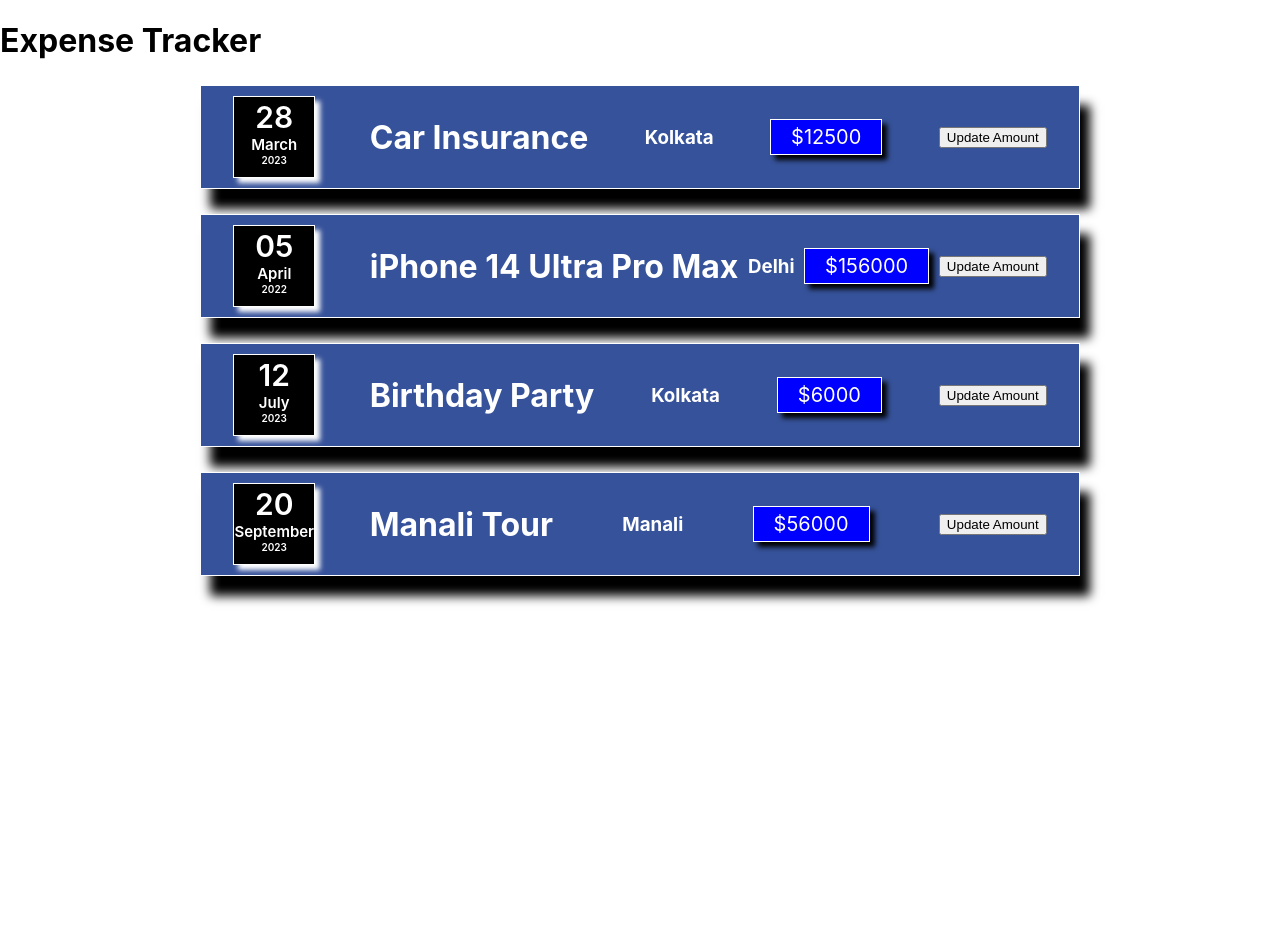
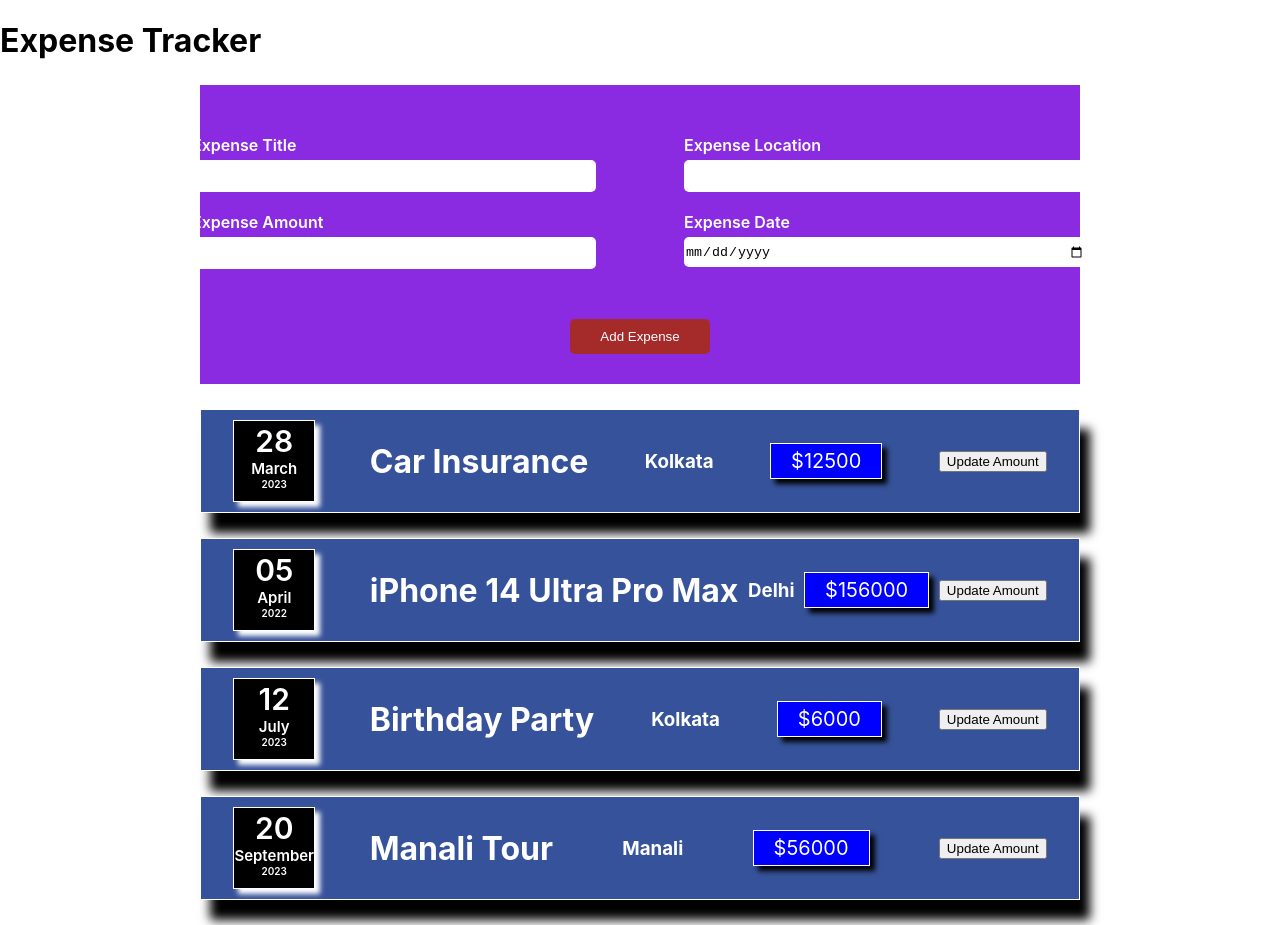
Before and after one commit to SurajRoy0/React-Expense-Tracker, a React (Create React App) app: page / in a window 1280 px wide. Before the commit the page ends 800 px from the top, so only its background shows below. Built offline with nearby package versions, Linux system fonts and the light colour scheme.

Commit message:
Form and onChange event Added

```diff
--- a/src/App.js
+++ b/src/App.js
@@ -1,4 +1,5 @@
 import Expenses from "./components/Expenses/Expenses";
+import NewExpense from "./components/NewExpense/NewExpense";
 
 function App() {
 const expenses  = [
@@ -37,6 +38,7 @@
   return (
     <div>
       <h1>Expense Tracker</h1>
+      <NewExpense />
       <Expenses item = { expenses }/>
     </div>
   );
--- /dev/null
+++ b/src/components/NewExpense/ExpenseForm.css
@@ -0,0 +1,44 @@
+.new-expense__controls, col{
+    display: flex;
+    justify-content: center;
+    gap:10%;
+    padding-bottom: 40px;
+    padding-top: 40px;
+}
+
+.new-expense__control {
+    display: flex;
+    flex-direction: column;
+    padding: 10px 0;
+}
+
+.new-expense__control input {
+    height: 30px;
+    width: 400px;
+    border: none;
+    border-radius: 5px;
+}
+
+.new-expense__control label {
+   color: white;
+   font-weight: 600;
+   margin-bottom: 5px;
+}
+
+.new-expense__submit {
+    display: flex;
+    justify-content: center;
+}
+
+.new-expense__submit button{
+    padding: 10px 30px;
+    background-color: brown;
+    color: white;
+    margin-bottom: 30px;
+    border-radius: 5px;
+    border: none;
+    transition: all ease 0.3s;
+}
+.new-expense__submit button:hover {
+    transform: scale(1.2);
+}
--- /dev/null
+++ b/src/components/NewExpense/ExpenseForm.jsx
@@ -0,0 +1,59 @@
+import React from "react";
+import "./ExpenseForm.css";
+const ExpenseForm = () => {
+
+const titleChangeHandler = (e) => {
+ console.log(e.target.value);
+}
+
+const amountChangeHandler = (e) => {
+    console.log(e.target.value);
+}
+
+const locationChangeHandler = (e) => {
+    console.log(e.target.value);
+}
+
+const dateChangeHandler = (e) => {
+    console.log(e.target.value);
+}
+  return (
+    <form>
+      <div className="new-expense__controls">
+        <div className="col">
+          <div className="new-expense__control">
+            <label htmlFor="">Expense Title</label>
+            <input type="text"
+            onChange={titleChangeHandler}
+            />
+          </div>
+          <div className="new-expense__control">
+            <label htmlFor="">Expense Amount</label>
+            <input type="number" min="0.1" step="0.1"
+            onChange={amountChangeHandler}
+            />
+          </div>
+        </div>
+        <div className="col">
+          <div className="new-expense__control">
+            <label htmlFor="">Expense Location</label>
+            <input type="text"
+            onChange={locationChangeHandler}
+            />
+          </div>
+          <div className="new-expense__control">
+            <label htmlFor="">Expense Date</label>
+            <input type="date" min="2020-01-01" max="2023-12-31"
+            onChange={dateChangeHandler}
+            />
+          </div>
+        </div>
+      </div>
+      <div className="new-expense__submit">
+        <button type="submit">Add Expense</button>
+      </div>
+    </form>
+  );
+};
+
+export default ExpenseForm;
--- /dev/null
+++ b/src/components/NewExpense/NewExpense.css
@@ -0,0 +1,4 @@
+.new-expense {
+    margin: 25px 200px;
+    background-color: blueviolet;
+}
--- /dev/null
+++ b/src/components/NewExpense/NewExpense.jsx
@@ -0,0 +1,12 @@
+import React from 'react';
+import "./NewExpense.css";
+import ExpenseForm from './ExpenseForm';
+const NewExpense = () => {
+  return (
+    <div className='new-expense'>
+        <ExpenseForm />
+    </div>
+  )
+};
+
+export default NewExpense;
```
